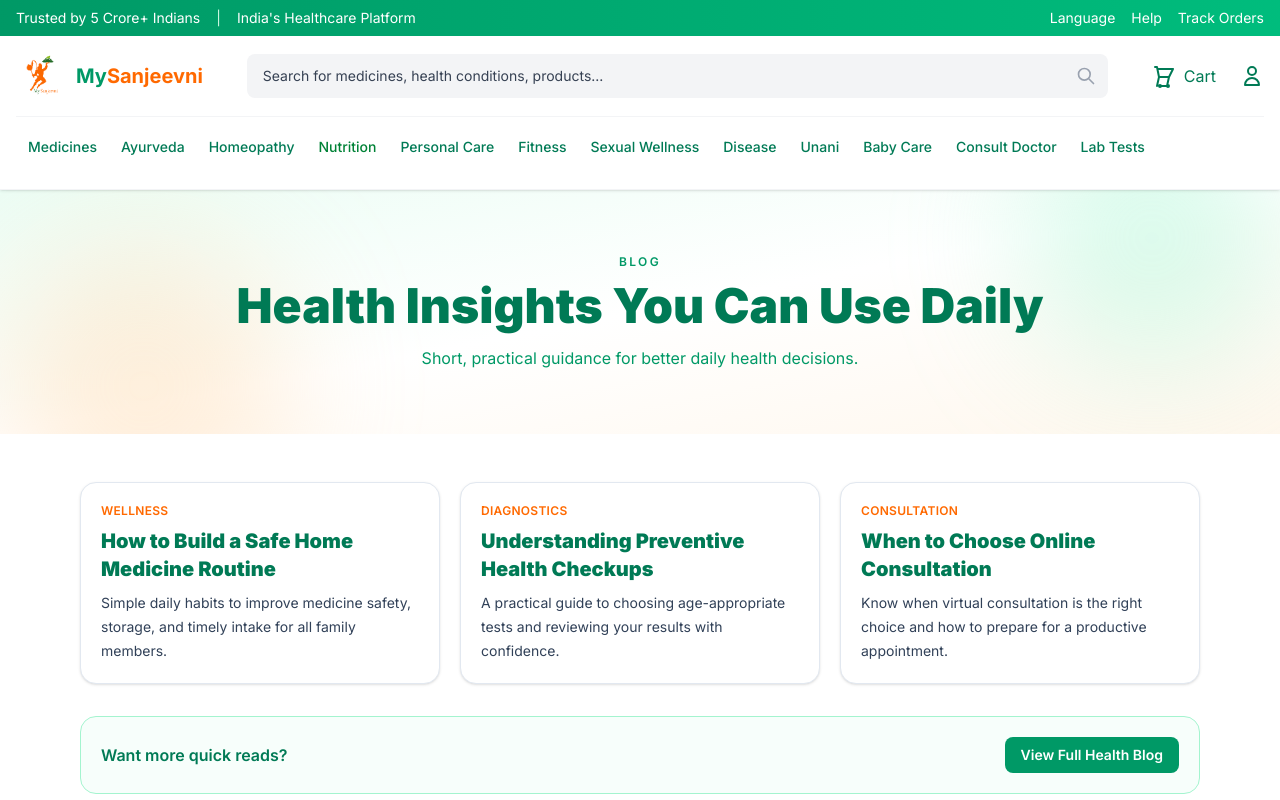
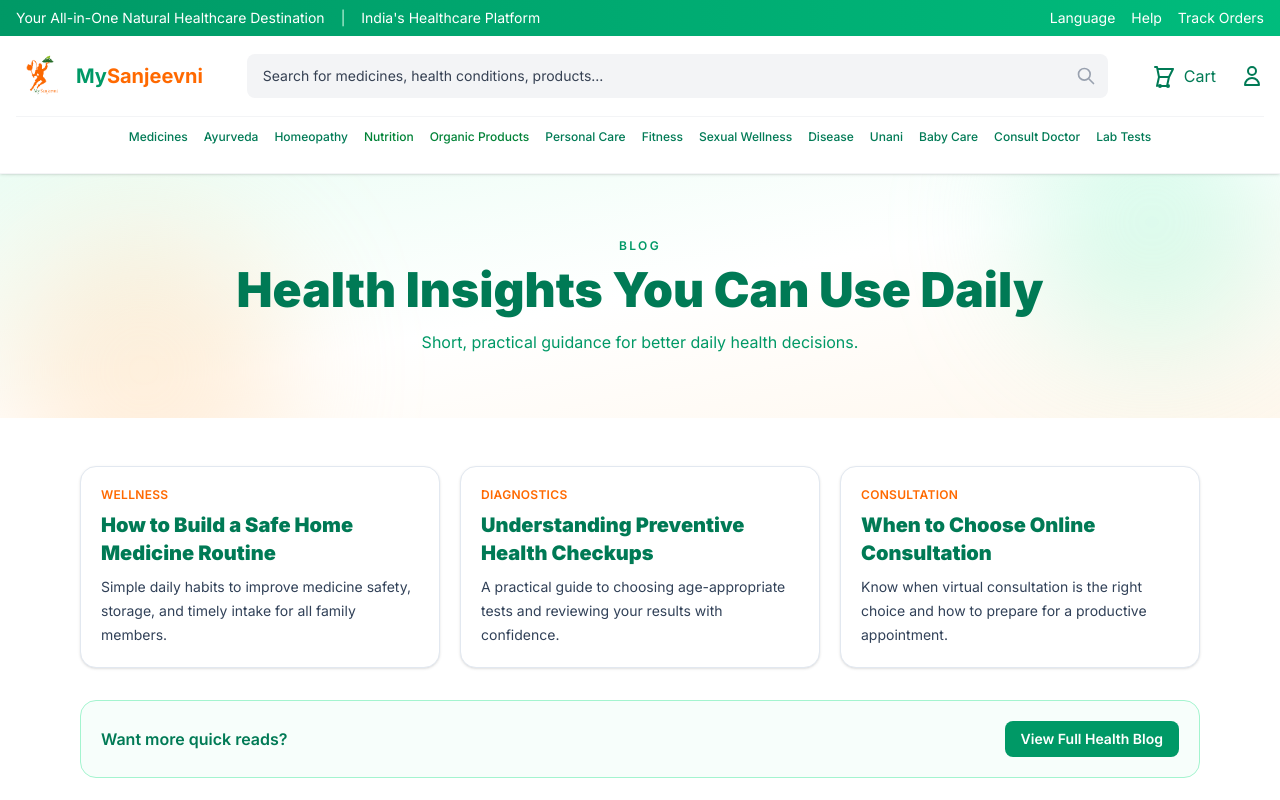
Before and after one commit to Riju7407/Mysanjeevani2, a Next.js app: page /blog in a window 1280 px wide. Shown: the top 800 px of the page. Built offline with nearby package versions, Linux system fonts and the light colour scheme.

Commit message:
Fix category navigation: enable subcategories dropdown visibility by changing overflow-hidden to overflow-visible

```diff
--- a/src/components/CategoryNav.tsx
+++ b/src/components/CategoryNav.tsx
@@ -60,9 +60,15 @@ const NUTRITION_GROUPED_SUBCATEGORIES: Record<string, string[]> = {
   'Sports Nutrition': ['Proteins', 'Fat Burner', 'Weight Gainers', 'Pre Post Workout', 'Aminos', 'Creatines'],
   'Health Food & Drinks': ['Spreads & Sugar & Honey', 'Oils', 'Herbal & Vegetable Juices', 'Health Drinks', 'Healthy Snacks & Bars', 'Sugar Free', 'Murabba', 'Chyawanprash', 'Edible Seeds'],
   'Vitamin & Dietary Supplements': ['Vitamin & Dietary Supplements'],
-  'Organic Products': ['Organic Foods', 'Coffee & Tea', 'Ghee', 'Atta/Flour'],
   'Green Teas': ['Green Teas'],
   Digestives: ['Digestives'],
+};
+
+const ORGANIC_PRODUCTS_GROUPED_SUBCATEGORIES: Record<string, string[]> = {
+  'Organic Foods': ['Organic Foods'],
+  'Coffee & Tea': ['Coffee & Tea'],
+  'Ghee': ['Ghee'],
+  'Atta/Flour': ['Atta/Flour'],
 };
 
 const PERSONAL_CARE_GROUPED_SUBCATEGORIES: Record<string, string[]> = {
@@ -215,6 +221,14 @@ const CATEGORIES: Category[] = [
     groupedSubcategories: NUTRITION_GROUPED_SUBCATEGORIES,
   },
   {
+    name: 'Organic Products',
+    icon: '🌾',
+    color: 'green',
+    href: '/medicines',
+    subcategories: ['All', ...flattenSubcategories(ORGANIC_PRODUCTS_GROUPED_SUBCATEGORIES)],
+    groupedSubcategories: ORGANIC_PRODUCTS_GROUPED_SUBCATEGORIES,
+  },
+  {
     name: 'Personal Care',
     icon: '🧴',
     color: 'emerald',
@@ -353,6 +367,11 @@ export default function CategoryNav({ isMobile = false }: { isMobile?: boolean }
       return buildHref('/medicines', { category: 'disease', subcategory: subcategoryName });
     }
 
+    if (categoryName === 'Organic Products') {
+      // For Organic Products, redirect to nutrition with organic subcategory
+      return buildHref('/medicines', { category: 'nutrition', subcategory: subcategoryName });
+    }
+
     // For all other categories (Nutrition, Personal Care, Fitness, etc.)
     return buildHref('/medicines', { category: categoryName.toLowerCase(), subcategory: subcategoryName });
   };
@@ -410,7 +429,7 @@ export default function CategoryNav({ isMobile = false }: { isMobile?: boolean }
 
   // Desktop menu version - with hover dropdowns
   return (
-    <div className="hidden md:flex gap-0 mt-4 text-sm text-gray-700 border-t border-gray-100 pt-3 flex-nowrap relative pb-2">
+    <div className="hidden md:flex gap-0 mt-4 text-xs text-gray-700 border-t border-gray-100 pt-2 flex-nowrap relative pb-2 overflow-visible justify-center">
       {CATEGORIES.map((category) => (
         <div
           key={category.name}
@@ -421,14 +440,14 @@ export default function CategoryNav({ isMobile = false }: { isMobile?: boolean }
           {/* Category Button */}
           <Link
             href={getCategoryHref(category)}
-            className={`inline-flex items-center gap-2 px-3 py-2 rounded-lg transition-all duration-200 ${COLOR_STYLES[category.color].text} ${COLOR_STYLES[category.color].hover} hover:text-orange-500 shrink-0`}
+            className={`inline-flex items-center gap-1 px-2 py-1 rounded transition-all duration-200 ${COLOR_STYLES[category.color].text} ${COLOR_STYLES[category.color].hover} hover:text-orange-500 whitespace-nowrap text-xs`}
           >
             <span className="font-medium">{category.name}</span>
           </Link>
 
           {/* Dropdown Menu */}
           <div
-            className={`absolute left-0 mt-0 pt-2 opacity-0 invisible group-hover:opacity-100 group-hover:visible transition-all duration-200 z-50`}
+            className={`absolute left-1/2 -translate-x-1/2 mt-0 pt-2 opacity-0 invisible group-hover:opacity-100 group-hover:visible transition-all duration-200 z-50`}
           >
             {category.groupedSubcategories ? (
               <div className="bg-white rounded-xl shadow-lg border border-gray-100 p-5" style={{ width: '780px', maxWidth: '80vw' }}>
@@ -490,18 +509,20 @@ export default function CategoryNav({ isMobile = false }: { isMobile?: boolean }
       ))}
 
       {/* Other Navigation Links */}
+      <div className="flex gap-0 items-center">
         <Link
           href="/doctor-consultation"
-        className="inline-flex items-center gap-2 px-3 py-2 rounded-lg text-emerald-700 hover:text-orange-500 hover:bg-emerald-50 font-medium transition-all shrink-0"
+          className="inline-flex items-center gap-1 px-2 py-1 rounded text-emerald-700 hover:text-orange-500 hover:bg-emerald-50 font-medium transition-all whitespace-nowrap text-xs"
         >
           Consult Doctor
         </Link>
         <Link
           href="/lab-tests"
-        className="inline-flex items-center gap-2 px-3 py-2 rounded-lg text-emerald-700 hover:text-orange-500 hover:bg-emerald-50 font-medium transition-all shrink-0"
+          className="inline-flex items-center gap-1 px-2 py-1 rounded text-emerald-700 hover:text-orange-500 hover:bg-emerald-50 font-medium transition-all whitespace-nowrap text-xs"
         >
           Lab Tests
         </Link>
       </div>
+    </div>
   );
 }
--- a/src/components/Header.tsx
+++ b/src/components/Header.tsx
@@ -28,7 +28,7 @@ const LANGUAGE_OPTIONS = [
   { code: 'or', label: 'Odia' },
 ] as const;
 
-const SEARCH_SECTION_PRIORITY = ['medicines', 'ayurveda', 'homeopathy', 'nutrition', 'personal-care', 'fitness', 'sexual-wellness', 'baby-care', 'unani', 'disease'] as const;
+const SEARCH_SECTION_PRIORITY = ['medicines', 'ayurveda', 'homeopathy', 'nutrition', 'organic-products', 'personal-care', 'fitness', 'sexual-wellness', 'baby-care', 'unani', 'disease', 'lab-tests'] as const;
 
 // Product type to URL category mapping
 const PRODUCT_TYPE_TO_ROUTE: Record<string, string> = {
@@ -85,6 +85,11 @@ const UNANI_QUERY_HINTS = [
   'unani', 'unani medicine', 'hamdard', 'jaborandi', 'roghan', 'ubtan', 'ruh',
 ];
 
+const ORGANIC_PRODUCTS_QUERY_HINTS = [
+  'organic', 'organic products', 'organic food', 'coffee', 'tea', 'ghee', 'atta', 'flour', 'organic grains',
+  'organic groceries', 'natural food', 'eco-friendly',
+];
+
 const LAB_TESTS_QUERY_HINTS = [
   'lab tests', 'test', 'blood test', 'thyroid', 'glucose', 'covid', 'diabetes', 'checkup',
   'profile', 'diagnostic', 'report',
@@ -99,6 +104,9 @@ export default function Header() {
   const [isSearchRedirecting, setIsSearchRedirecting] = useState(false);
   const [isLanguageMenuOpen, setIsLanguageMenuOpen] = useState(false);
   const [selectedLanguage, setSelectedLanguage] = useState('en');
+  const [searchSuggestions, setSearchSuggestions] = useState<string[]>([]);
+  const [showSearchSuggestions, setShowSearchSuggestions] = useState(false);
+  const [isMounted, setIsMounted] = useState(false);
   const router = useRouter();
 
   const getRootDomain = (hostname: string) => {
@@ -138,6 +146,9 @@ export default function Header() {
   };
 
   useEffect(() => {
+    // Mark component as mounted to prevent hydration mismatch
+    setIsMounted(true);
+
     // Get user data from localStorage
     const userStr = localStorage.getItem('user');
     if (userStr) {
@@ -202,6 +213,50 @@ export default function Header() {
     window.location.reload();
   };
 
+  const generateSearchSuggestions = (query: string): string[] => {
+    if (!query.trim()) {
+      setSearchSuggestions([]);
+      return [];
+    }
+
+    const lowerQuery = query.toLowerCase().trim();
+
+    const allSuggestions = [
+      // Popular medicine categories
+      'Fever & Cold Relief', 'Headache & Migraine', 'Digestive Care', 'Pain Relief',
+      'Skin Care Products', 'Hair Care', 'Vitamins & Supplements', 'Immunity Boost',
+
+      // Ayurveda suggestions
+      'Himalaya Products', 'Organic India', 'Ayurvedic Herbs', 'Chyawanprash',
+
+      // Homeopathy suggestions
+      'Homeopathic Remedies', 'SBL Products', 'Dr. Reckeweg',
+
+      // Nutrition suggestions
+      'Protein Powder', 'Multivitamins', 'Weight Gainer', 'Fat Burner',
+
+      // Organic Products suggestions
+      'Organic Coffee', 'Organic Tea', 'Organic Ghee', 'Organic Atta', 'Organic Flour',
+      'Organic Foods', 'Natural Groceries',
+
+      // Personal care suggestions
+      'Shampoo', 'Face Wash', 'Toothpaste', 'Deodorant', 'Moisturizer',
+
+      // Fitness suggestions
+      'Fitness Equipment', 'Yoga Mat', 'Dumbbell', 'Resistance Bands',
+
+      // Lab tests suggestions
+      'Blood Test', 'Thyroid Test', 'Diabetes Test', 'Full Body Checkup',
+    ];
+
+    const filtered = allSuggestions.filter(suggestion =>
+      suggestion.toLowerCase().includes(lowerQuery)
+    ).slice(0, 8);
+
+    setSearchSuggestions(filtered);
+    return filtered;
+  };
+
   const handleLogout = () => {
     localStorage.removeItem('token');
     localStorage.removeItem('user');
@@ -250,6 +305,7 @@ export default function Header() {
     ]);
 
     const nutritionHints = new Set(NUTRITION_QUERY_HINTS);
+    const organicProductsHints = new Set(ORGANIC_PRODUCTS_QUERY_HINTS);
     const personalCareHints = new Set(PERSONAL_CARE_QUERY_HINTS);
     const fitnessHints = new Set(FITNESS_QUERY_HINTS);
     const sexualWellnessHints = new Set(SEXUAL_WELLNESS_QUERY_HINTS);
@@ -262,6 +318,9 @@ export default function Header() {
     // Check for specific category signals
     const hasNutritionSignal = fields.some((field) => field.includes('nutrition')) ||
       fields.some((field) => Array.from(nutritionHints).some((hint) => field.includes(hint)));
+
+    const hasOrganicProductsSignal = fields.some((field) => field.includes('organic')) ||
+      fields.some((field) => Array.from(organicProductsHints).some((hint) => field.includes(hint)));
 
     const hasPersonalCareSignal = fields.some((field) => field.includes('personal care')) ||
       fields.some((field) => Array.from(personalCareHints).some((hint) => field.includes(hint)));
@@ -292,9 +351,10 @@ export default function Header() {
     if (hasUnaniSignal && !hasAyurvedaSignal && !hasHomeopathySignal) return 'unani';
     if (hasBabyCareSignal && !hasPersonalCareSignal) return 'baby-care';
     if (hasSexualWellnessSignal && !hasPersonalCareSignal) return 'sexual-wellness';
-    if (hasFitnessSignal && !hasNutritionSignal) return 'fitness';
-    if (hasPersonalCareSignal && !hasNutritionSignal) return 'personal-care';
-    if (hasNutritionSignal && !hasPersonalCareSignal) return 'nutrition';
+    if (hasFitnessSignal && !hasNutritionSignal && !hasOrganicProductsSignal) return 'fitness';
+    if (hasOrganicProductsSignal && !hasPersonalCareSignal) return 'organic-products';
+    if (hasPersonalCareSignal && !hasNutritionSignal && !hasOrganicProductsSignal) return 'personal-care';
+    if (hasNutritionSignal && !hasPersonalCareSignal && !hasOrganicProductsSignal) return 'nutrition';
     if (hasLabTestsSignal) return 'lab-tests';
     if (hasHomeopathySignal) return 'homeopathy';
     if (hasAyurvedaSignal) return 'ayurveda';
@@ -310,6 +370,7 @@ export default function Header() {
       .replace(/\s+/g, ' ');
 
     const isNutritionIntent = NUTRITION_QUERY_HINTS.some((hint) => normalizedQuery.includes(hint));
+    const isOrganicProductsIntent = ORGANIC_PRODUCTS_QUERY_HINTS.some((hint) => normalizedQuery.includes(hint));
     const isPersonalCareIntent = PERSONAL_CARE_QUERY_HINTS.some((hint) => normalizedQuery.includes(hint));
     const isFitnessIntent = FITNESS_QUERY_HINTS.some((hint) => normalizedQuery.includes(hint));
     const isSexualWellnessIntent = SEXUAL_WELLNESS_QUERY_HINTS.some((hint) => normalizedQuery.includes(hint));
@@ -326,6 +387,10 @@ export default function Header() {
       return ['unani', 'medicines', 'ayurveda', 'homeopathy', 'nutrition', 'personal-care', 'fitness', 'sexual-wellness', 'baby-care', 'lab-tests'] as const;
     }
 
+    if (isOrganicProductsIntent && !isNutritionIntent) {
+      return ['organic-products', 'nutrition', 'personal-care', 'medicines', 'ayurveda', 'homeopathy', 'fitness', 'sexual-wellness', 'baby-care', 'unani', 'lab-tests'] as const;
+    }
+
     if (isBabyCareIntent && !isPersonalCareIntent) {
       return ['baby-care', 'personal-care', 'nutrition', 'medicines', 'ayurveda', 'homeopathy', 'fitness', 'sexual-wellness', 'unani', 'lab-tests'] as const;
     }
@@ -334,15 +399,15 @@ export default function Header() {
       return ['sexual-wellness', 'personal-care', 'nutrition', 'medicines', 'ayurveda', 'homeopathy', 'fitness', 'baby-care', 'unani', 'lab-tests'] as const;
     }
 
-    if (isFitnessIntent && !isNutritionIntent) {
+    if (isFitnessIntent && !isNutritionIntent && !isOrganicProductsIntent) {
       return ['fitness', 'nutrition', 'personal-care', 'medicines', 'ayurveda', 'homeopathy', 'sexual-wellness', 'baby-care', 'unani', 'lab-tests'] as const;
     }
 
-    if (isPersonalCareIntent && !isNutritionIntent) {
+    if (isPersonalCareIntent && !isNutritionIntent && !isOrganicProductsIntent) {
       return ['personal-care', 'nutrition', 'baby-care', 'medicines', 'ayurveda', 'homeopathy', 'fitness', 'sexual-wellness', 'unani', 'lab-tests'] as const;
     }
 
-    if (isNutritionIntent && !isPersonalCareIntent) {
+    if (isNutritionIntent && !isPersonalCareIntent && !isOrganicProductsIntent) {
       return ['nutrition', 'fitness', 'personal-care', 'medicines', 'ayurveda', 'homeopathy', 'sexual-wellness', 'baby-care', 'unani', 'lab-tests'] as const;
     }
 
@@ -376,6 +441,8 @@ export default function Header() {
         return `/medicines?category=lab%20tests&search=${encodedQuery}#products-section`;
       case 'nutrition':
         return `/medicines?category=nutrition&search=${encodedQuery}#products-section`;
+      case 'organic-products':
+        return `/medicines?category=organic%20products&search=${encodedQuery}#products-section`;
       case 'personal-care':
         return `/medicines?category=personal%20care&search=${encodedQuery}#products-section`;
       case 'fitness':
@@ -553,9 +620,13 @@ export default function Header() {
       <div className="bg-linear-to-r from-emerald-600 to-emerald-500 text-white py-2 px-3 sm:px-4">
         <div className="max-w-7xl mx-auto flex justify-between items-center text-[11px] sm:text-sm gap-3">
           <div className="flex items-center gap-2 sm:gap-4 min-w-0">
-            <span className="truncate">Trusted by 5 Crore+ Indians</span>
-            <span className="text-emerald-100 hidden sm:inline">|</span>
-            <span className="hidden sm:inline">India's Healthcare Platform</span>
+            {isMounted && (
+              <>
+                <span className="truncate">Your All-in-One Natural Healthcare Destination</span>
+                <span className="text-emerald-100 hidden sm:inline">|</span>
+                <span className="hidden sm:inline">India's Healthcare Platform</span>
+              </>
+            )}
           </div>
           <div className="hidden sm:flex items-center gap-4 shrink-0">
             <div className="relative">
@@ -616,16 +687,58 @@ export default function Header() {
                 <input
                   type="text"
                   value={searchQuery}
-                  onChange={(e) => setSearchQuery(e.target.value)}
+                  onChange={(e) => {
+                    setSearchQuery(e.target.value);
+                    generateSearchSuggestions(e.target.value);
+                    setShowSearchSuggestions(true);
+                  }}
                   onKeyDown={(e) => {
                     if (e.key === 'Enter') {
                       e.preventDefault();
+                      setShowSearchSuggestions(false);
                       handleSearch();
                     }
+                  }}
+                  onFocus={() => {
+                    if (searchQuery.trim()) {
+                      setShowSearchSuggestions(true);
+                    }
+                  }}
+                  onBlur={() => {
+                    // Delay closing to allow click on suggestions
+                    setTimeout(() => setShowSearchSuggestions(false), 200);
                   }}
                   placeholder="Search for medicines, health conditions, products..."
                   className="w-full px-4 py-3 rounded-lg bg-gray-100 focus:bg-white focus:outline-none focus:ring-2 focus:ring-emerald-500 text-sm text-gray-900 placeholder:text-gray-700"
                 />
+
+                {/* Search Suggestions Dropdown */}
+                {showSearchSuggestions && searchSuggestions.length > 0 && (
+                  <div className="absolute top-full left-0 right-0 mt-1 bg-white border border-gray-200 rounded-lg shadow-lg z-50 max-h-80 overflow-y-auto">
+                    {searchSuggestions.map((suggestion, index) => (
+                      <button
+                        key={index}
+                        type="button"
+                        onClick={() => {
+                          setSearchQuery(suggestion);
+                          setShowSearchSuggestions(false);
+                          // Trigger search after a small delay to ensure state is updated
+                          setTimeout(() => {
+                            const searchBtn = document.querySelector('[aria-label="Search"]') as HTMLButtonElement;
+                            if (searchBtn) searchBtn.click();
+                          }, 0);
+                        }}
+                        className="w-full text-left px-4 py-3 hover:bg-emerald-50 border-b border-gray-100 last:border-b-0 transition-colors flex items-center gap-2"
+                      >
+                        <svg className="w-4 h-4 text-gray-400" fill="none" stroke="currentColor" viewBox="0 0 24 24">
+                          <path strokeLinecap="round" strokeLinejoin="round" strokeWidth={2} d="M21 21l-6-6m2-5a7 7 0 11-14 0 7 7 0 0114 0z" />
+                        </svg>
+                        <span className="text-sm text-gray-700">{suggestion}</span>
+                      </button>
+                    ))}
+                  </div>
+                )}
+
                 <button
                   type="button"
                   onClick={handleSearch}
@@ -838,16 +951,56 @@ export default function Header() {
               <input
                 type="text"
                 value={searchQuery}
-                onChange={(e) => setSearchQuery(e.target.value)}
+                onChange={(e) => {
+                  setSearchQuery(e.target.value);
+                  generateSearchSuggestions(e.target.value);
+                  setShowSearchSuggestions(true);
+                }}
                 onKeyDown={(e) => {
                   if (e.key === 'Enter') {
                     e.preventDefault();
+                    setShowSearchSuggestions(false);
                     handleSearch();
                   }
+                }}
+                onFocus={() => {
+                  if (searchQuery.trim()) {
+                    setShowSearchSuggestions(true);
+                  }
+                }}
+                onBlur={() => {
+                  setTimeout(() => setShowSearchSuggestions(false), 200);
                 }}
                 placeholder="Search medicines and products..."
                 className="w-full px-4 py-2.5 rounded-lg bg-gray-100 focus:bg-white focus:outline-none focus:ring-2 focus:ring-emerald-500 text-sm text-gray-900 placeholder:text-gray-700"
               />
+
+              {/* Mobile Search Suggestions Dropdown */}
+              {showSearchSuggestions && searchSuggestions.length > 0 && (
+                <div className="absolute top-full left-0 right-0 mt-1 bg-white border border-gray-200 rounded-lg shadow-lg z-50 max-h-80 overflow-y-auto">
+                  {searchSuggestions.map((suggestion, index) => (
+                    <button
+                      key={index}
+                      type="button"
+                      onClick={() => {
+                        setSearchQuery(suggestion);
+                        setShowSearchSuggestions(false);
+                        setTimeout(() => {
+                          const searchBtn = document.querySelector('[aria-label="Search"]') as HTMLButtonElement;
+                          if (searchBtn) searchBtn.click();
+                        }, 0);
+                      }}
+                      className="w-full text-left px-4 py-3 hover:bg-emerald-50 border-b border-gray-100 last:border-b-0 transition-colors flex items-center gap-2"
+                    >
+                      <svg className="w-4 h-4 text-gray-400" fill="none" stroke="currentColor" viewBox="0 0 24 24">
+                        <path strokeLinecap="round" strokeLinejoin="round" strokeWidth={2} d="M21 21l-6-6m2-5a7 7 0 11-14 0 7 7 0 0114 0z" />
+                      </svg>
+                      <span className="text-sm text-gray-700">{suggestion}</span>
+                    </button>
+                  ))}
+                </div>
+              )}
+
               <button
                 type="button"
                 onClick={handleSearch}
```
Lines whose indentation alone changed are shown as unchanged.
